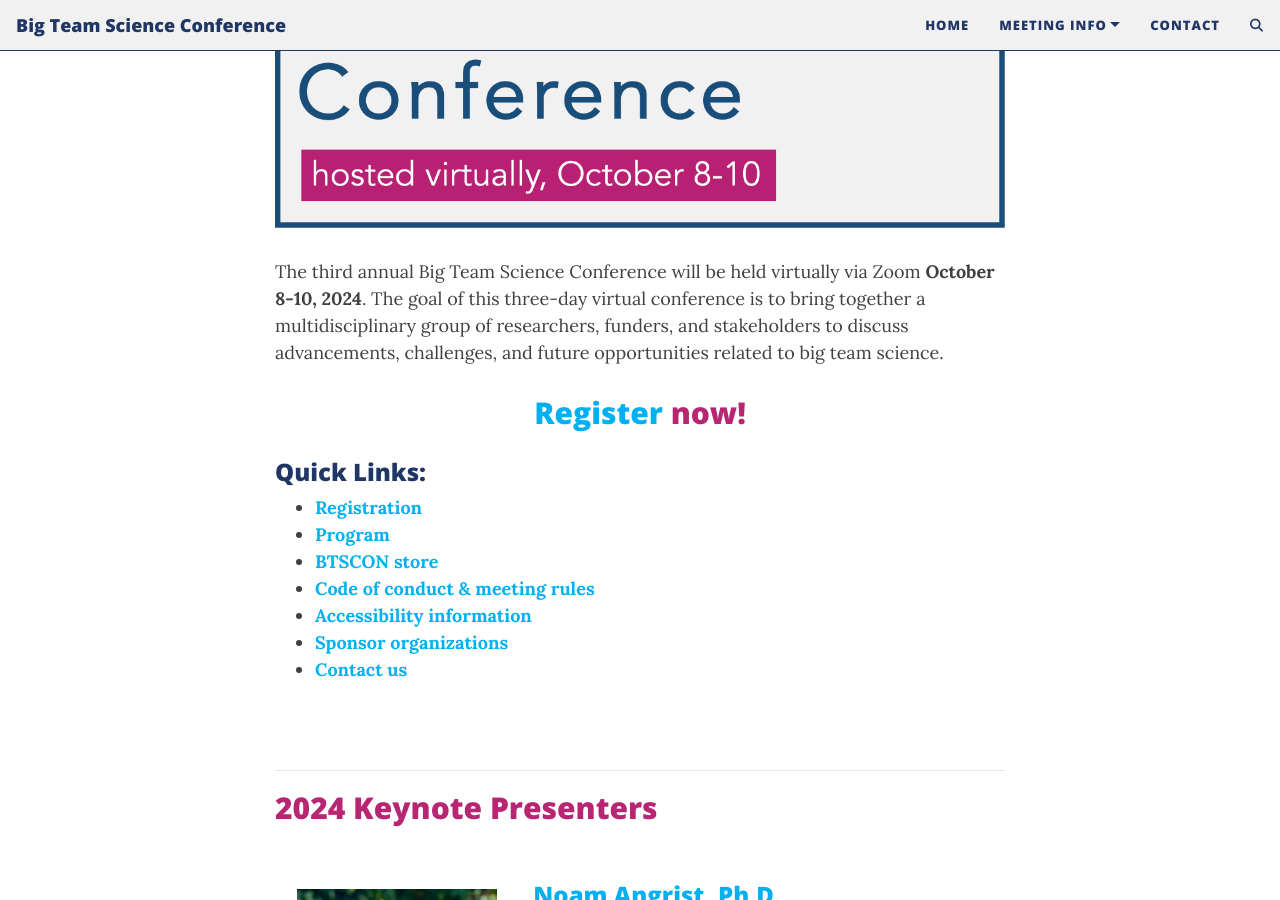
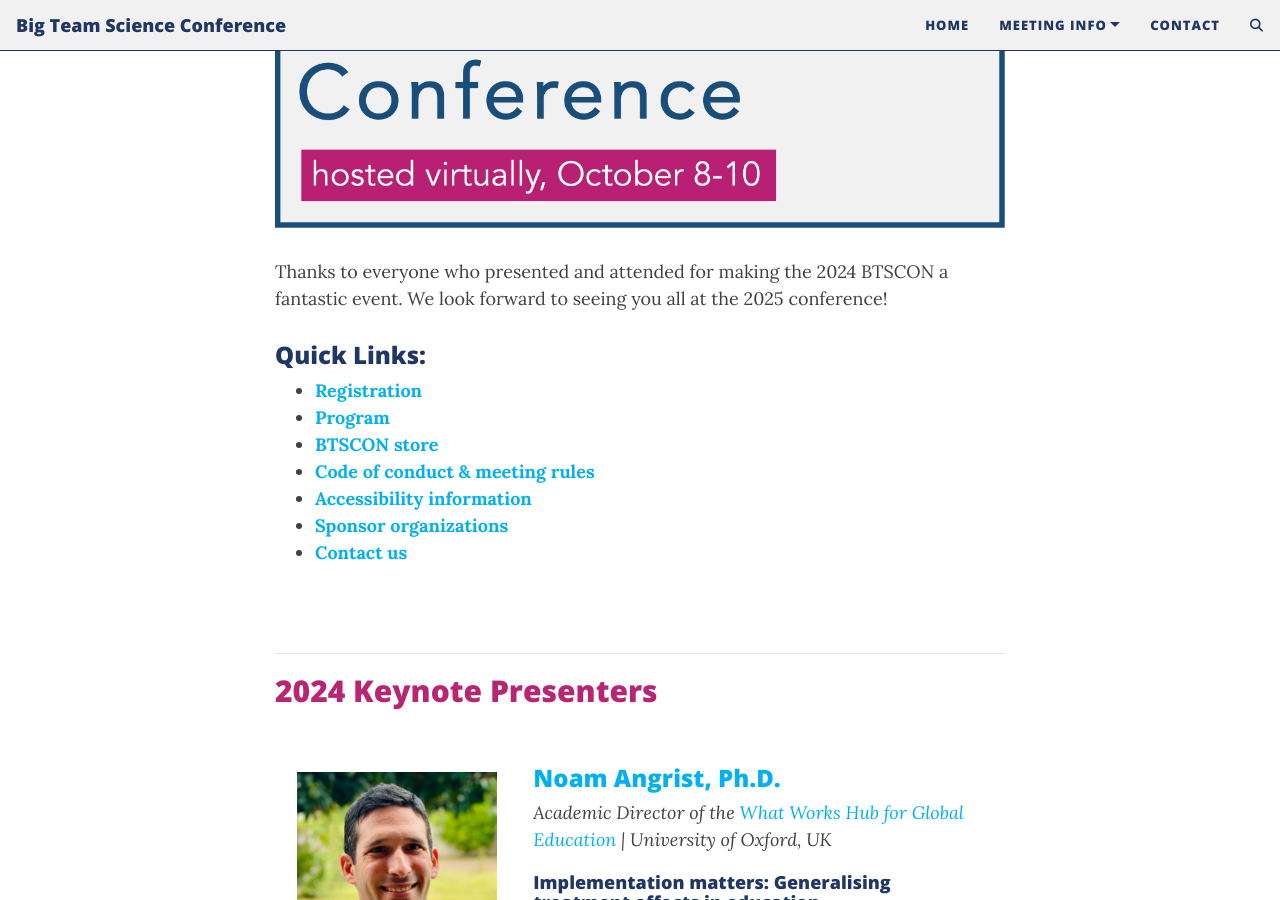
Before and after one commit to bigteamscienceconference/bigteamscienceconference.github.io, a Jekyll site: the page built from index.md, in a window 1280 px wide and 900 px high, scrolled down 310 px. Built offline with Jekyll 4.4.1, drawn with Linux system fonts in a browser that asks for light colours; comment, search, counter and statistics services are not loaded.

Commit message:
mention the conference is now in the past and remove registration AND add SSI as bronze sponsor

```diff
--- a/index.md
+++ b/index.md
@@ -8,14 +8,14 @@
 
 
 
-<p>The third annual Big Team Science Conference will be held virtually via Zoom <b>October 8-10, 2024</b>. The goal of this three-day virtual conference is to bring together a multidisciplinary group of researchers, funders, and stakeholders to discuss advancements, challenges, and future opportunities related to big team science. </p>
+<!--p>The third annual Big Team Science Conference will be held virtually via Zoom <b>October 8-10, 2024</b>. The goal of this three-day virtual conference is to bring together a multidisciplinary group of researchers, funders, and stakeholders to discuss advancements, challenges, and future opportunities related to big team science. </p>
 
 <h2 align="center"><a href="{{site.baseurl}}/registration/">Register</a> now!</h2>
 
-<p> </p>
-<!--
-<p>Thanks to everyone who presented and attended for making the <a href="{{site.baseurl}}/2023btscon/">2023 BTSCON</a> a fantastic event. We look forward to seeing you all at the 2024 conference!</p>
--->
+<p> </p-->
+
+<p>Thanks to everyone who presented and attended for making the <!--a href="{{site.baseurl}}/2023btscon/"-->2024 BTSCON<!--/a--> a fantastic event. We look forward to seeing you all at the 2025 conference!</p>
+
 
 
 ### Quick Links:
@@ -215,7 +215,9 @@
 			  <a href="http://we-are-ols.org/" class="image" target="_blank"><img src="/assets/img/ols-logo.png" alt="Open Life Science logo" width="100" height="100"></a>
 		  </div>
 	  </div>
-	</div>
-</section>
-
-<br>
+		<div class="row justify-content-around">
+		  <div class="col-lg-3 col-md-2 col-sm-2 col-xs-2" align="center">
+        <br><h3>Bronze Sponsor:</h3>
+		    <a href="https://software.ac.uk" class="image" target="_blank"><img src="/assets/img/sponsor-logo-ssi.svg" alt="Software Sustainability Institute" width="100" height="100"></a>
+		  </div>
+    </div>
```
Also changed, not shown: assets/img/sponsor-logo-ssi.svg (renamed from assets/sponsor-logo-ssi.svg).
